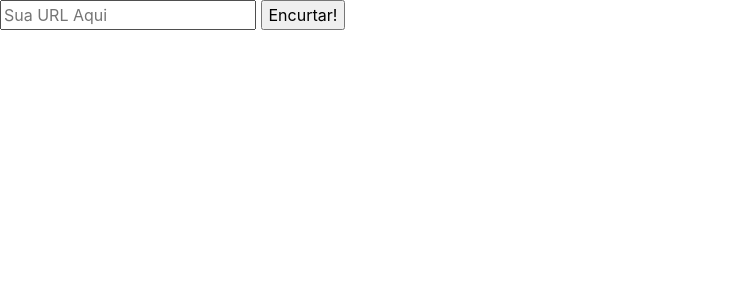
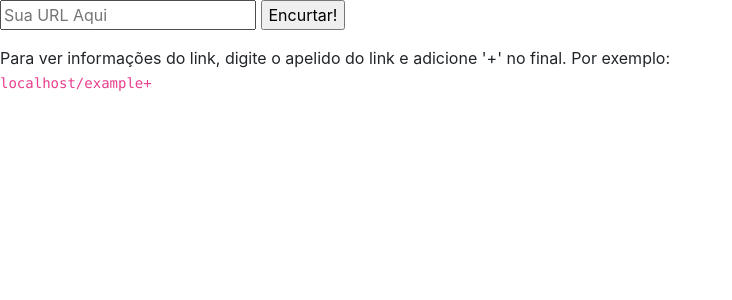
Before and after one commit to mago12345/Encurtador-de-URLs-em-Django, a Django app: page / in a window 1280 px wide. Shown: the top 300 px of the page, without its empty margins (0-732 px from the left). Run offline with Django 3.2, Linux system fonts and the light colour scheme; some libraries are stand-ins or nearby versions.

Commit message:
Update index.html

```diff
--- a/main/templates/index.html
+++ b/main/templates/index.html
@@ -99,5 +99,6 @@
 		<!-- fim css ÍCONE de carregamento -->
 
 		<p id='shortened-url'></p>
+		<p>Para ver informações do link, digite o apelido do link e adicione '+' no final. Por exemplo:<br><code>localhost/example+</code></p>
 	</body>
 </html>
```
